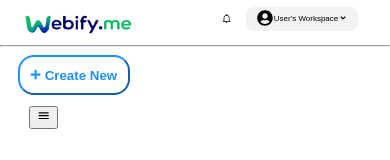
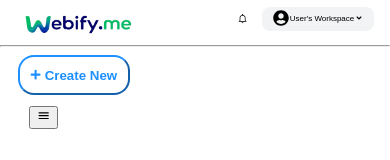
Before and after one commit to nngeek195/Presentation-Generator, a React (Create React App) app: page /user in a window 390 px wide. Shown: the top 160 px of the page. Built offline with nearby package versions, Linux system fonts and the light colour scheme; what webfontloader would draw is missing.

Commit message:
User Page Responsive 5

```diff
--- a/src/Components/User/User.css
+++ b/src/Components/User/User.css
@@ -238,6 +238,10 @@
         height: 37.2px;
     }
 
+    .workspace{
+        margin-right: 1rem;
+    }
+
     .workspace button {
         height: 1.5rem;
         font-size: 0.5rem;
```
